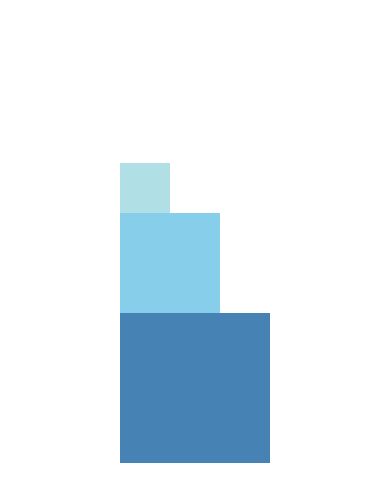
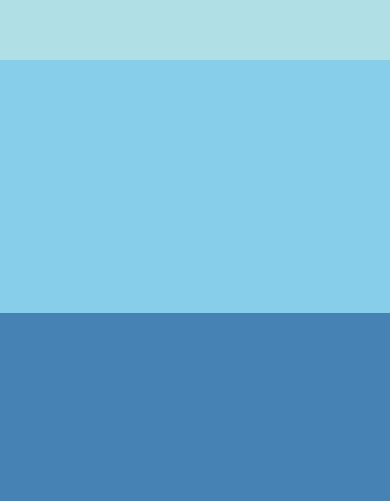
Before and after one commit to Dooobi/FirstReactNative, a React Native app: screen / in a window 390 px wide. Shown: the part 109-610 px from the top of the page. Built offline with nearby package versions, Linux system fonts and the light colour scheme.

Commit message:
Flex dimensions basics

```diff
--- a/App.js
+++ b/App.js
@@ -1,12 +1,12 @@
 import React, { Component } from 'react';
 import { StyleSheet, Text, View } from 'react-native';
-import FixedDimensionsBasics from './components/FixedDimensionsBasics.js';
+import FlexDimensionsBasics from './components/FlexDimensionsBasics.js';
 
 export default class App extends Component {
   render() {
     return (
       <View style={styles.container}>
-        <FixedDimensionsBasics/>
+        <FlexDimensionsBasics/>
       </View>
     );
   }
@@ -16,7 +16,7 @@ const styles = StyleSheet.create({
   container: {
     flex: 1,
     backgroundColor: '#fff',
-    alignItems: 'center',
+    // alignItems: 'center',
     justifyContent: 'center',
   },
 });
--- a/components/FixedDimensionsBasics.js
+++ b/components/FlexDimensionsBasics.js
@@ -1,10 +1,13 @@
 import React, { Component } from 'react';
 import { StyleSheet, View } from 'react-native';
 
-export default class FixedDimensionsBasics extends Component {
+export default class FlexDimensionsBasics extends Component {
     render() {
         return (
-            <View>
+            // Try removing the 'flex: 1' on the parent View.
+            // The parent will not have dimensions, so the children can't expan.
+            // What if you add 'height: 300' instead of 'flex: 1'?
+            <View style={styles.container}>
                 <View style={styles.powderblue}/>
                 <View style={styles.skyblue}/>
                 <View style={styles.steelblue}/>
@@ -14,19 +17,20 @@ export default class FixedDimensionsBasics extends Component {
 }
 
 const styles = StyleSheet.create({
+    container: {
+        flex: 1,
+        // height: 300,
+    },
     powderblue: {
-        width: 50,
-        height: 50,
+        flex: 0.2,
         backgroundColor: "powderblue",
     },
     skyblue: {
-        width: 100,
-        height: 100,
+        flex: 0.3,
         backgroundColor: "skyblue",
     },
     steelblue: {
-        width: 150,
-        height: 150,
+        flex: 0.5,
         backgroundColor: "steelblue",
     },
 });
```
